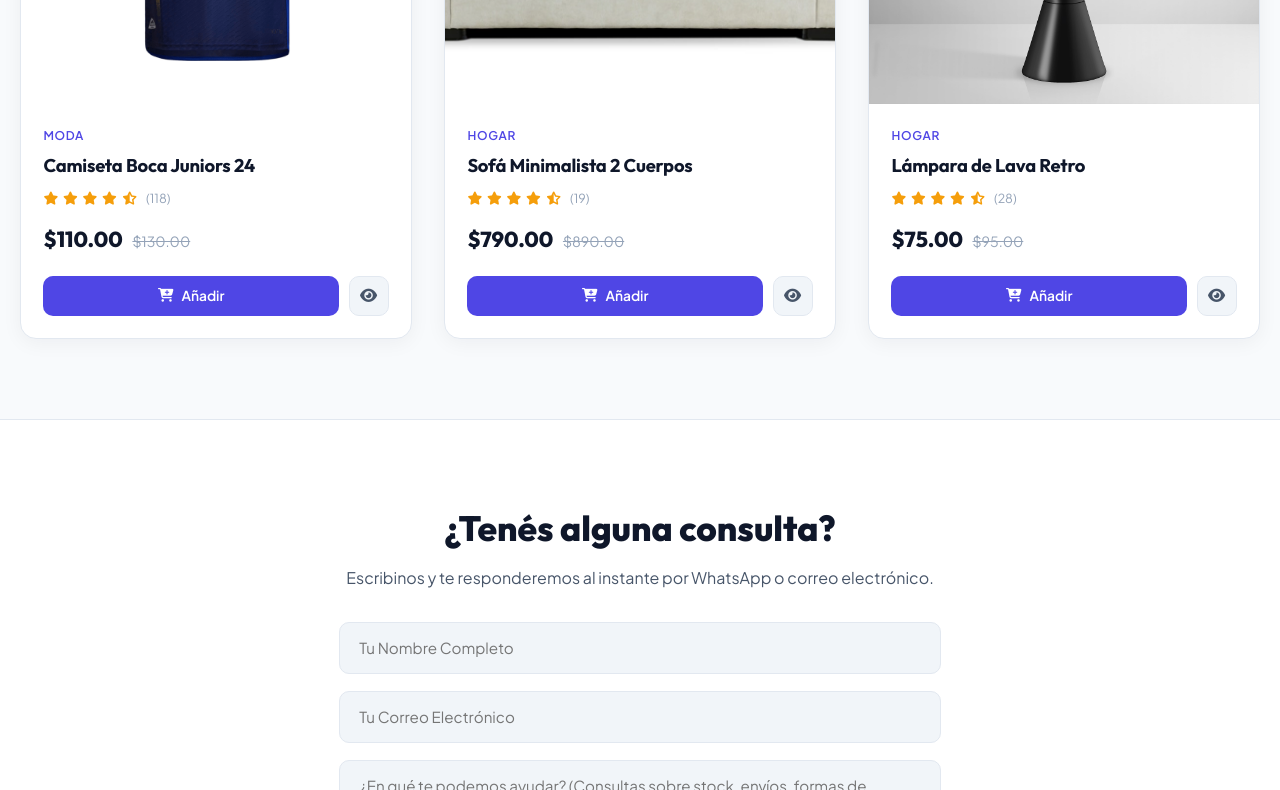
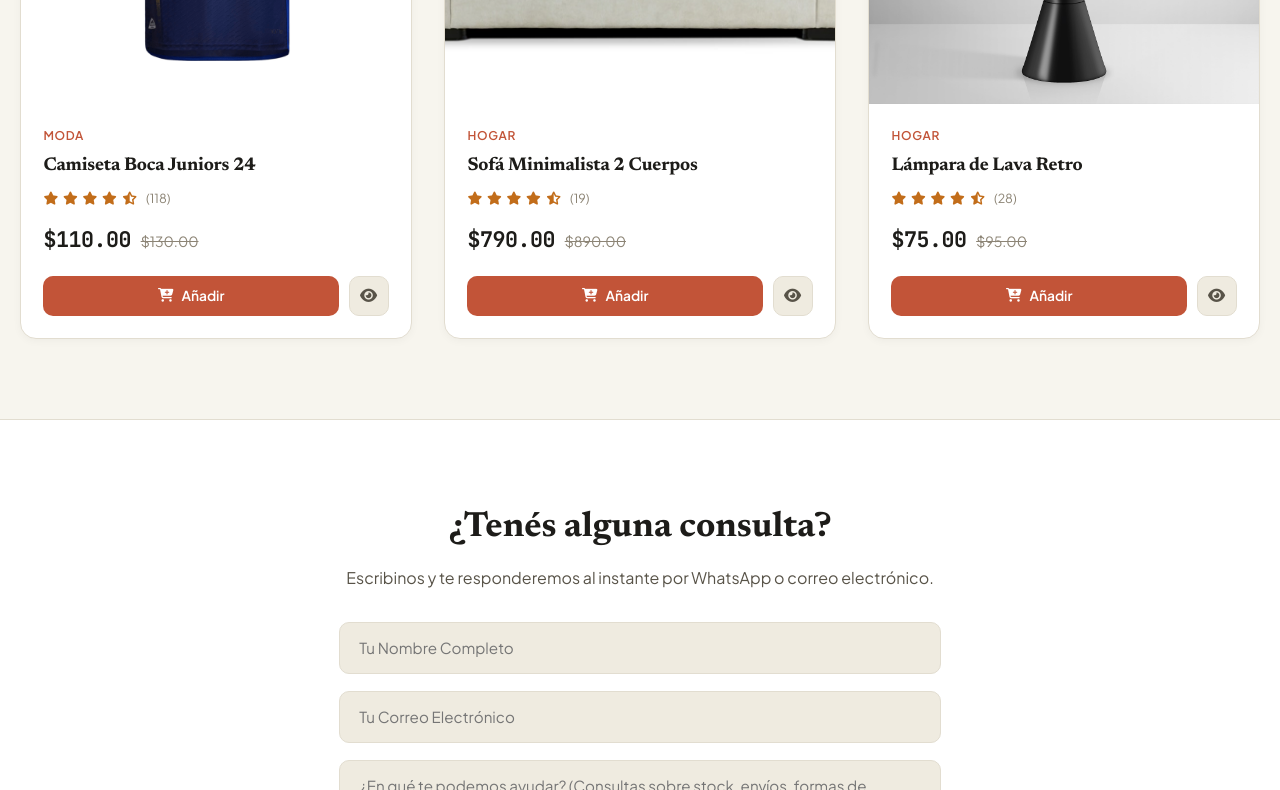
Before and after one commit to LeoDoerflinger/Proyectos, a plain HTML site: page MiTienda/index.html in a window 1280 px wide. Shown: the part 2010-2800 px from the top of the page. Drawn offline with Linux system fonts and the light colour scheme.

Commit message:
feat: rediseño de boutique contemporanea con paleta calida terracota y lino sin azul slate

```diff
--- a/MiTienda/index.html
+++ b/MiTienda/index.html
@@ -8,12 +8,12 @@
   <!-- SEO Meta Tags -->
   <meta name="description" content="MiTienda — Descubrí lo mejor en tecnología, calzado, moda urbana y artículos para el hogar con envíos a todo el país y cuotas sin interés." />
   <meta name="author" content="Leopoldo Doerflinger" />
-  <meta name="theme-color" content="#4f46e5" />
+  <meta name="theme-color" content="#C25438" />
 
-  <!-- Google Fonts: Plus Jakarta Sans & Outfit -->
+  <!-- Google Fonts: Newsreader, JetBrains Mono, Plus Jakarta Sans -->
   <link rel="preconnect" href="https://fonts.googleapis.com" />
   <link rel="preconnect" href="https://fonts.gstatic.com" crossorigin />
-  <link href="https://fonts.googleapis.com/css2?family=Outfit:wght@500;600;700;800&family=Plus+Jakarta+Sans:wght@300;400;500;600;700&display=swap" rel="stylesheet" />
+  <link href="https://fonts.googleapis.com/css2?family=JetBrains+Mono:wght@400;500;600;700&family=Newsreader:ital,opsz,wght@0,6..72,500;0,6..72,600;0,6..72,700;1,6..72,400&family=Plus+Jakarta+Sans:wght@300;400;500;600;700;800&display=swap" rel="stylesheet" />
 
   <!-- Font Awesome Icons -->
   <link rel="stylesheet" href="https://cdnjs.cloudflare.com/ajax/libs/font-awesome/6.4.0/css/all.min.css" integrity="sha512-iecdLmaskl7CVkqkXNQ/ZH/XLlvWZOJyj7Yy7tcenmpD1ypASozpmT/E0iPtmFIB46ZmdtAc9eNBvH0H/ZpiBw==" crossorigin="anonymous" referrerpolicy="no-referrer" />
--- a/MiTienda/style.css
+++ b/MiTienda/style.css
@@ -7,7 +7,8 @@
 :root {
   /* Fonts */
   --font-main: 'Plus Jakarta Sans', system-ui, -apple-system, BlinkMacSystemFont, 'Segoe UI', Roboto, sans-serif;
-  --font-heading: 'Outfit', 'Plus Jakarta Sans', sans-serif;
+  --font-heading: 'Newsreader', Georgia, Cambria, serif;
+  --font-mono: 'JetBrains Mono', ui-monospace, Menlo, Consolas, monospace;
 
   /* Layout */
   --container-width: 1240px;
@@ -23,67 +24,73 @@
   --transition-normal: 0.28s cubic-bezier(0.4, 0, 0.2, 1);
   --transition-bounce: 0.45s cubic-bezier(0.175, 0.885, 0.32, 1.275);
 
-  /* Light Theme (Default) */
-  --bg-body: #f8fafc;
-  --bg-surface: #ffffff;
-  --bg-surface-alt: #f1f5f9;
-  --bg-card: #ffffff;
-  --bg-glass: rgba(255, 255, 255, 0.88);
-  --bg-drawer: #ffffff;
-
-  --border-color: #e2e8f0;
-  --border-subtle: #edf2f7;
-  --border-focus: #6366f1;
-
-  --color-primary: #4f46e5;
-  --color-primary-hover: #4338ca;
-  --color-primary-dim: rgba(79, 70, 229, 0.08);
-  --color-primary-glow: rgba(79, 70, 229, 0.25);
-
-  --color-accent: #06b6d4;
-  --color-success: #10b981;
-  --color-warning: #f59e0b;
-  --color-danger: #ef4444;
-  --color-danger-dim: rgba(239, 68, 68, 0.1);
-
-  --text-main: #0f172a;
-  --text-secondary: #475569;
-  --text-muted: #94a3b8;
-  --text-inverse: #ffffff;
-
-  --shadow-sm: 0 2px 6px rgba(15, 23, 42, 0.04);
-  --shadow-md: 0 10px 25px -4px rgba(15, 23, 42, 0.06), 0 4px 10px -2px rgba(15, 23, 42, 0.03);
-  --shadow-lg: 0 20px 35px -6px rgba(15, 23, 42, 0.1);
-  --shadow-card: 0 4px 20px rgba(15, 23, 42, 0.05);
-}
-
-/* Dark Theme */
+  /* Light Theme (Boutique Parchment & Terracotta) */
+  --bg-body: #F7F5EE;
+  --bg-surface: #FFFFFF;
+  --bg-surface-alt: #EFEBE0;
+  --bg-card: #FFFFFF;
+  --bg-glass: rgba(247, 245, 238, 0.92);
+  --bg-drawer: #FFFFFF;
+
+  --border-color: #E2DDD0;
+  --border-subtle: #EBE5D9;
+  --border-focus: #C25438;
+
+  --color-primary: #C25438;
+  --color-primary-hover: #A74229;
+  --color-primary-dim: rgba(194, 84, 56, 0.08);
+  --color-primary-glow: rgba(194, 84, 56, 0.22);
+
+  --color-accent: #265C42;
+  --color-success: #265C42;
+  --color-warning: #C26D1A;
+  --color-danger: #B83A2E;
+  --color-danger-dim: rgba(184, 58, 46, 0.1);
+
+  --text-main: #1D1C19;
+  --text-secondary: #585348;
+  --text-muted: #8C8475;
+  --text-inverse: #FFFFFF;
+
+  --shadow-sm: 0 1px 3px rgba(35, 30, 20, 0.05);
+  --shadow-md: 0 6px 18px rgba(35, 30, 20, 0.07);
+  --shadow-lg: 0 16px 36px -6px rgba(35, 30, 20, 0.12);
+  --shadow-card: 0 2px 8px rgba(35, 30, 20, 0.04);
+}
+
+/* Dark Theme (Warm Obsidian Charcoal & Vibrant Terracotta) */
 body[data-theme="dark"] {
-  --bg-body: #0b0f19;
-  --bg-surface: #111827;
-  --bg-surface-alt: #1a2234;
-  --bg-card: #151d2e;
-  --bg-glass: rgba(17, 24, 39, 0.88);
-  --bg-drawer: #111827;
-
-  --border-color: #242f45;
-  --border-subtle: #1e293b;
-  --border-focus: #818cf8;
-
-  --color-primary: #6366f1;
-  --color-primary-hover: #4f46e5;
-  --color-primary-dim: rgba(99, 102, 241, 0.12);
-  --color-primary-glow: rgba(99, 102, 241, 0.35);
-
-  --text-main: #f8fafc;
-  --text-secondary: #94a3b8;
-  --text-muted: #64748b;
-  --text-inverse: #ffffff;
-
-  --shadow-sm: 0 2px 8px rgba(0, 0, 0, 0.4);
-  --shadow-md: 0 10px 25px -4px rgba(0, 0, 0, 0.5);
-  --shadow-lg: 0 20px 40px -6px rgba(0, 0, 0, 0.65);
-  --shadow-card: 0 4px 20px rgba(0, 0, 0, 0.35);
+  --bg-body: #141312;
+  --bg-surface: #1C1B18;
+  --bg-surface-alt: #262420;
+  --bg-card: #1E1D19;
+  --bg-glass: rgba(20, 19, 18, 0.92);
+  --bg-drawer: #1A1916;
+
+  --border-color: #35322B;
+  --border-subtle: #2A2823;
+  --border-focus: #E26347;
+
+  --color-primary: #E26347;
+  --color-primary-hover: #F07A60;
+  --color-primary-dim: rgba(226, 99, 71, 0.14);
+  --color-primary-glow: rgba(226, 99, 71, 0.3);
+
+  --color-accent: #4E9B7B;
+  --color-success: #4E9B7B;
+  --color-warning: #E5A94C;
+  --color-danger: #E26347;
+  --color-danger-dim: rgba(226, 99, 71, 0.14);
+
+  --text-main: #F6F2EB;
+  --text-secondary: #AAA192;
+  --text-muted: #797163;
+  --text-inverse: #141312;
+
+  --shadow-sm: 0 1px 3px rgba(0, 0, 0, 0.4);
+  --shadow-md: 0 6px 20px rgba(0, 0, 0, 0.45);
+  --shadow-lg: 0 18px 40px rgba(0, 0, 0, 0.65);
+  --shadow-card: 0 2px 10px rgba(0, 0, 0, 0.4);
 }
 
 /* --- 2. BASE & RESET --- */
@@ -870,10 +877,11 @@ a[href="#contacto"].cta-button-outline:active {
   margin-bottom: 1.2rem;
 }
 .precio {
-  font-family: var(--font-heading);
+  font-family: var(--font-mono);
   font-size: 1.35rem;
-  font-weight: 800;
-  color: var(--text-main);
+  font-weight: 700;
+  color: var(--text-main);
+  letter-spacing: -0.02em;
 }
 .precio-antiguo {
   font-size: 0.88rem;
@@ -1568,10 +1576,11 @@ a[href="#contacto"].cta-button-outline:active {
 
 /* --- 12. FOOTER --- */
 .site-footer {
-  background-color: #0f172a;
-  color: #94a3b8;
+  background-color: var(--bg-surface-alt);
+  color: var(--text-secondary);
   padding: 4.5rem 0 2rem;
-  border-top: 1px solid #1e293b;
+  border-top: 1px solid var(--border-color);
+  transition: background-color var(--transition-normal), color var(--transition-normal);
 }
 .footer-grid {
   display: grid;
@@ -1581,8 +1590,8 @@ a[href="#contacto"].cta-button-outline:active {
 }
 .footer-col h3 {
   font-family: var(--font-heading);
-  color: #f8fafc;
-  font-size: 1.2rem;
+  color: var(--text-main);
+  font-size: 1.25rem;
   margin-bottom: 1.2rem;
 }
 .footer-col p {
@@ -1596,10 +1605,11 @@ a[href="#contacto"].cta-button-outline:active {
   gap: 0.7rem;
 }
 .footer-col ul a {
+  color: var(--text-secondary);
   transition: color var(--transition-fast);
 }
 .footer-col ul a:hover {
-  color: #fff;
+  color: var(--color-primary);
 }
 .social-icons {
   display: flex;
@@ -1609,8 +1619,9 @@ a[href="#contacto"].cta-button-outline:active {
   width: 42px;
   height: 42px;
   border-radius: var(--radius-sm);
-  background: rgba(255, 255, 255, 0.08);
-  color: #fff;
+  background: var(--bg-surface);
+  border: 1px solid var(--border-color);
+  color: var(--text-main);
   display: flex;
   align-items: center;
   justify-content: center;
@@ -1618,13 +1629,16 @@ a[href="#contacto"].cta-button-outline:active {
 }
 .social-icons a:hover {
   background: var(--color-primary);
+  border-color: var(--color-primary);
+  color: #fff;
   transform: translateY(-2px);
 }
 .footer-bottom {
-  border-top: 1px solid #1e293b;
+  border-top: 1px solid var(--border-subtle);
   padding-top: 1.8rem;
   text-align: center;
   font-size: 0.84rem;
+  color: var(--text-muted);
 }
 
 /* --- 13. RESPONSIVE BREAKPOINTS --- */
```
